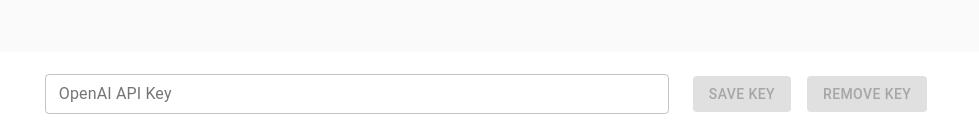
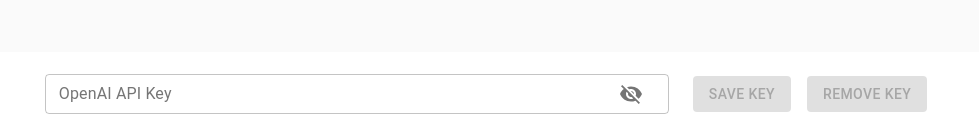
Before and after one commit to autonomys/neural-notes, a React (Create React App) app: page / in a window 1280 px wide. Shown: the part 664-797 px from the top of the page, without its empty margins (150-1129 px from the left). Built offline with nearby package versions, Linux system fonts and the light colour scheme.

Commit message:
feat: mask api key

```diff
--- a/src/components/ApiKeyManager.tsx
+++ b/src/components/ApiKeyManager.tsx
@@ -1,5 +1,13 @@
 import React, { useState, useEffect } from 'react';
-import { TextField, Button, makeStyles, Theme } from '@material-ui/core';
+import {
+    TextField,
+    Button,
+    makeStyles,
+    Theme,
+    IconButton,
+    InputAdornment,
+} from '@material-ui/core';
+import { Visibility, VisibilityOff } from '@material-ui/icons';
 
 const LOCAL_STORAGE_KEY = 'openai-api-key';
 
@@ -27,6 +35,7 @@
     const classes = useStyles();
     const [apiKey, setApiKey] = useState('');
     const [storedKey, setStoredKey] = useState('');
+    const [showPassword, setShowPassword] = useState(false); // state for showing/hiding password
 
     useEffect(() => {
         loadKey();
@@ -34,6 +43,10 @@
 
     const handleChange = (event: React.ChangeEvent<HTMLInputElement>) => {
         setApiKey(event.target.value);
+    };
+
+    const handleClickShowPassword = () => {
+        setShowPassword(!showPassword);
     };
 
     const saveKey = () => {
@@ -58,12 +71,27 @@
     return (
         <div className={classes.footer}>
             <TextField
+                type={showPassword ? 'text' : 'password'} // toggle input type based on showPassword
                 label="OpenAI API Key"
                 variant="outlined"
                 size="small"
                 value={apiKey}
                 onChange={handleChange}
                 className={classes.textField}
+                InputProps={{
+                    // allows the password visibility toggle button to be an adornment on the text field
+                    endAdornment: (
+                        <InputAdornment position="end">
+                            <IconButton onClick={handleClickShowPassword}>
+                                {showPassword ? (
+                                    <Visibility />
+                                ) : (
+                                    <VisibilityOff />
+                                )}
+                            </IconButton>
+                        </InputAdornment>
+                    ),
+                }}
             />
             <Button
                 variant="contained"
```
